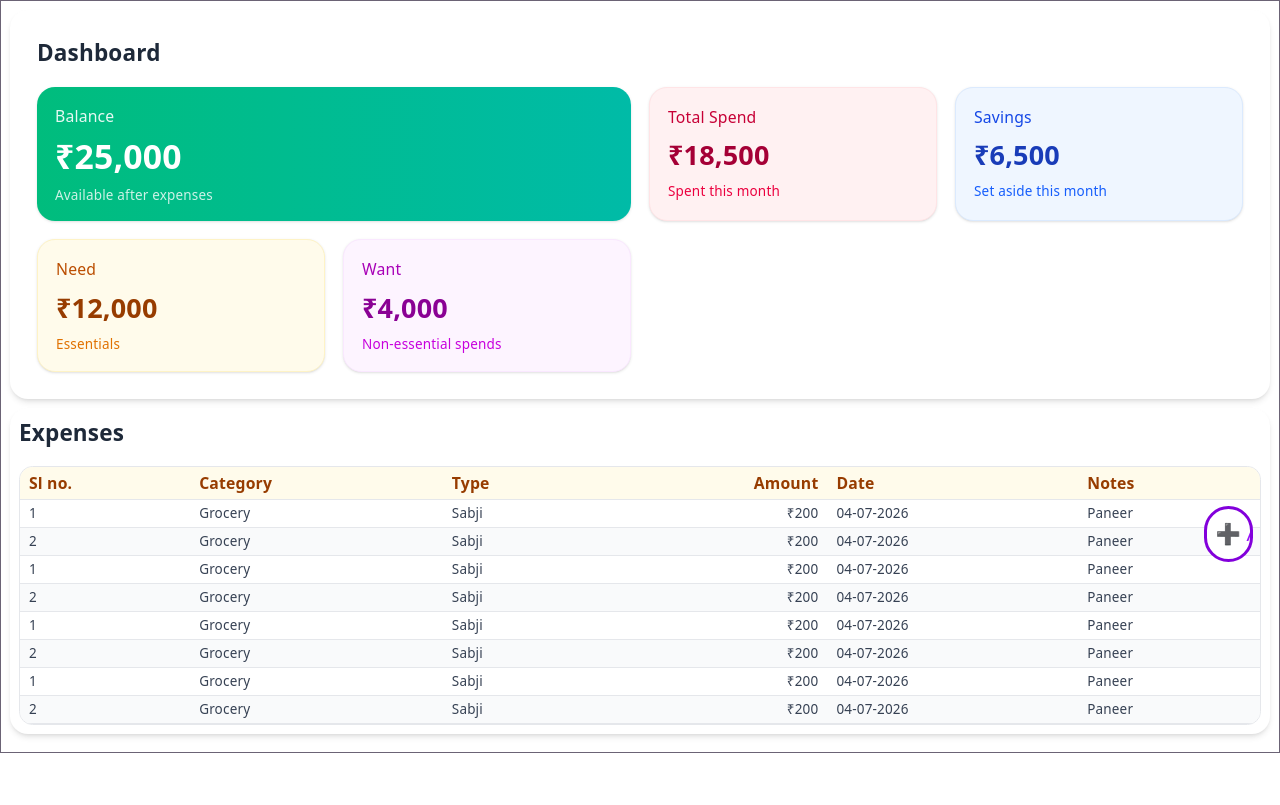
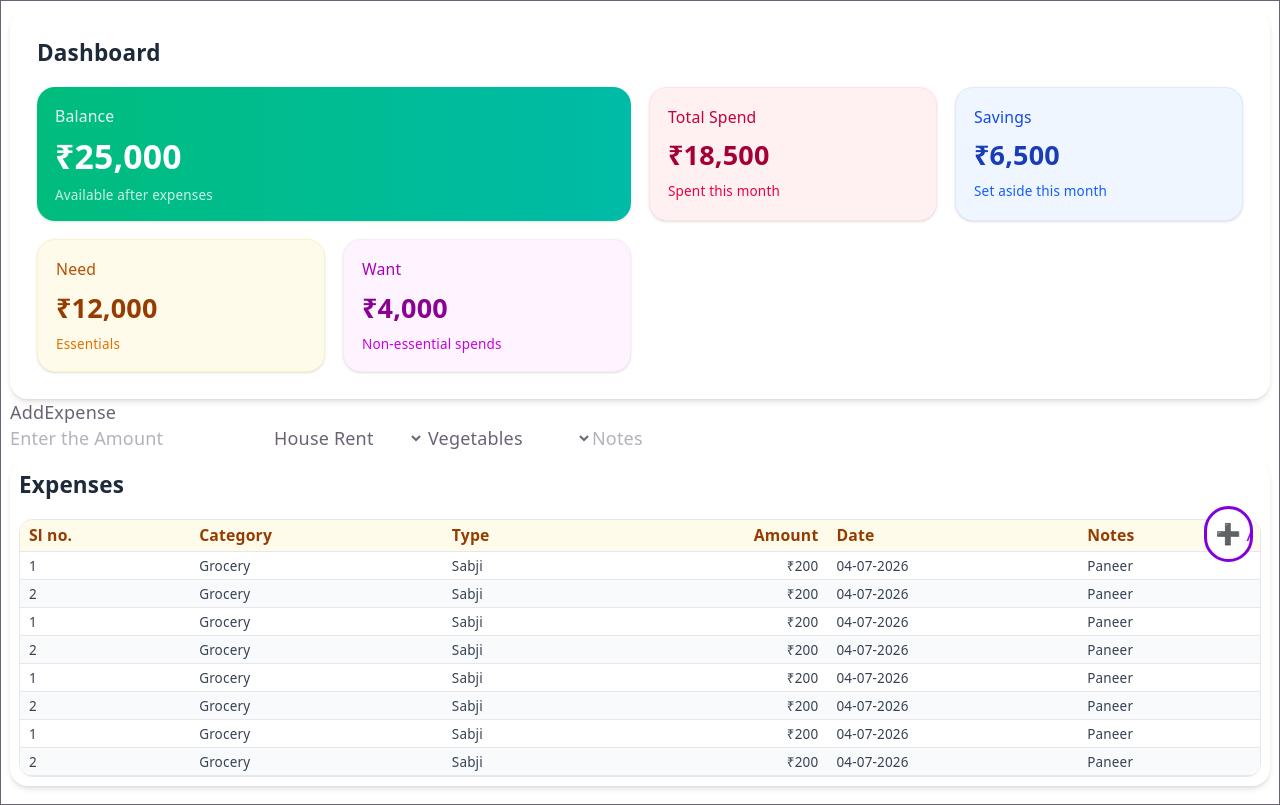
Before and after one commit to abhayrobotics/ExpenseTracker, a React (Vite) app in the folder client/: page / in a window 1280 px wide. Built offline with nearby package versions, Linux system fonts and the light colour scheme.

Commit message:
category and subcategory added

```diff
--- a/client/src/components/AddExpense.jsx
+++ b/client/src/components/AddExpense.jsx
@@ -1,12 +1,28 @@
+import { useState } from "react"
+import { CATEGORY } from "../storage/constant"
+import {SUBCATEGORY } from "../storage/constant"
 
 const AddExpense = () => {
+
+  const [category,setCategory] = useState("Grocery")
   return (
     <div>
       <div>AddExpense</div>
       <div>
 
       <input type="number" placeholder="Enter the Amount"></input>
-      <input type="text" placeholder="Enter the Amount"></input>
+      <select onChange={(e)=>setCategory(e.target.value)} >
+        {CATEGORY?.map((item)=>{
+          return(<option key={item} value={item}>{item}</option>)
+        })}
+      </select>
+
+      <select>
+        {SUBCATEGORY[category]?.map((item)=>{
+          return(<option key={item} value={item}>{item}</option>)
+        })}
+      </select>
+      <input type="text" placeholder="Notes"></input>
       </div>
     </div>
   )
--- a/client/src/components/Home.jsx
+++ b/client/src/components/Home.jsx
@@ -1,3 +1,4 @@
+import AddExpense from "./AddExpense"
 import Dashboard from "./Dashboard"
 import ExpenseList from "./ExpenseList"
 
@@ -6,6 +7,7 @@ const Home = () => {
     <div className="w-full  border m-auto p-2 overflow-hidden">
         <Dashboard />
         <div className="fixed bottom-53 right-6 p-2 text-nowrap  max-w-11 hover:max-w-64 transition-[max-width] duration-1000 ease-in-out overflow-hidden  bg-white hover: text-purple-600 bold text-lg  rounded-4xl border-3 border-purple-700 cursor-pointer ">  ➕ Add Expense </div>
+        <AddExpense />
         <ExpenseList />
     </div>
   )
--- /dev/null
+++ b/client/src/storage/constant.js
@@ -0,0 +1,126 @@
+export const CATEGORY = [
+  "House Rent",
+  "Parent Expense",
+  "Credit Card Bill",
+  "Maid",
+  "Milk",
+  "Grocery",
+  "Water",
+  "Wife",
+  "Miscellaneous",
+  "Travel",
+  "Medicine",
+  "Recharge",
+  "Transport",
+]
+export const SUBCATEGORY = {
+  "House Rent": [
+    "Monthly Rent",
+    "Maintenance",
+    "Electricity",
+    "Gas",
+    "Internet"
+  ],
+
+  "Parent Expense": [
+    "Monthly Support",
+    "Medicine",
+    "Doctor Visit",
+    "Groceries",
+    "Emergency"
+  ],
+
+  "Credit Card Bill": [
+    "Bill Payment",
+    "EMI",
+    "Late Fee",
+    "Interest Charge",
+    "Annual Fee"
+  ],
+
+  "Maid": [
+    "Salary",
+    "Bonus",
+    "Festival Bonus",
+    "Extra Work"
+  ],
+
+  "Milk": [
+    "Daily Milk",
+    "Curd",
+    "Paneer",
+    "Butter",
+    "Other Dairy"
+  ],
+
+  "Grocery": [
+    "Vegetables",
+    "Fruits",
+    "Rice & Atta",
+    "Oil & Spices",
+    "Snacks",
+    "Household Items"
+  ],
+
+  "Water": [
+    "Drinking Water",
+    "Jar/Can Refill",
+    "Filter Service"
+  ],
+
+  "Wife": [
+    "Pocket Money",
+    "Shopping",
+    "Stationery",
+    "Toy / Small Treat"
+  ],
+
+  "Miscellaneous": [
+    "Unexpected Expense",
+    "Gift",
+    "Repair",
+    "Home Item",
+    "Cash Withdrawal",
+    "Other"
+  ],
+
+  "Travel": [
+    "Train",
+    "Bus",
+    "Hotel",
+    "Food",
+    "Sightseeing",
+    "Local Transport"
+  ],
+
+  "Medicine": [
+    "Doctor Consultation",
+    "Tests",
+    "Medicines",
+    "Pharmacy",
+    "Emergency"
+  ],
+
+  "Recharge": [
+    "Mobile Recharge",
+    "Internet Recharge",
+    "DTH Recharge",
+    "OTT Subscription"
+  ],
+
+  "Transport": [
+    "Auto",
+    "Bus",
+    "Fuel",
+    "Parking",
+    "Bike Service"
+  ]
+};
+
+export const EXPENSE_TYPE = [
+  "Household Expense",
+  "Good to have",
+  "Savings",
+  "Entertainment "
+
+]
```
Also changed, not shown: client/src/utils/category.js (added).
